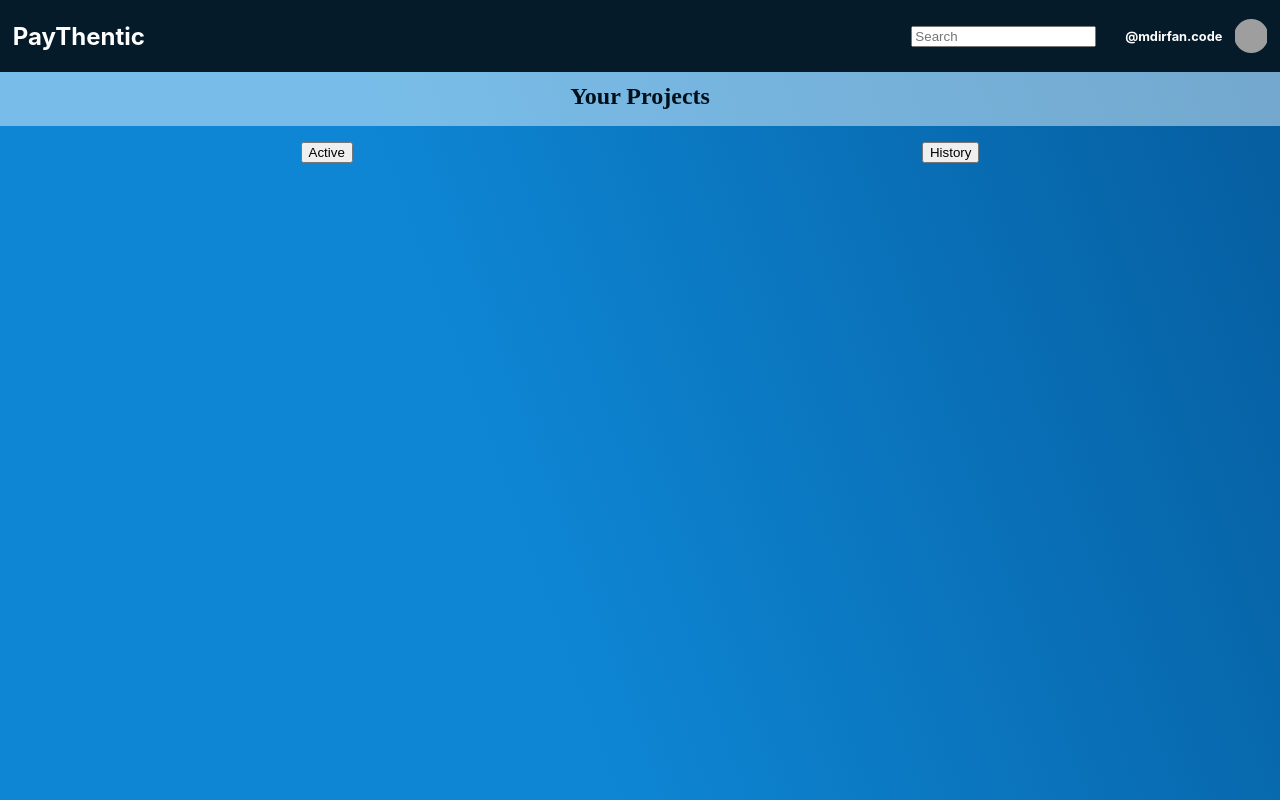
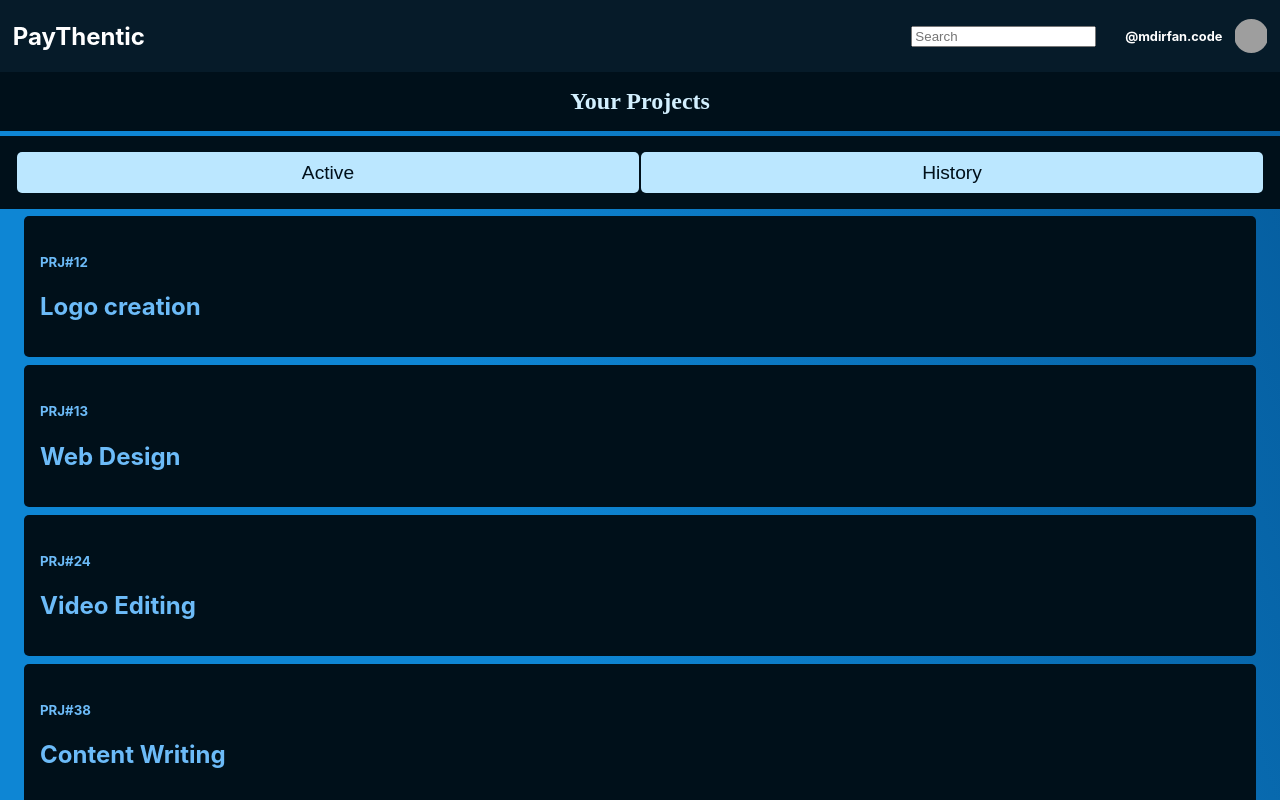
Before and after one commit to mdirfan-code/Paythentic, a React (Create React App) app in the folder paythentic/: page / in a window 1280 px wide. Built offline with nearby package versions, Linux system fonts and the light colour scheme; grey boxes are pictures that could not be loaded; a web font is replaced by a local one.

Commit message:
Created project list with project slabs, added certain styling on it like positioning, color, bg-color, on hover styling and created just simple create project button

```diff
--- a/paythentic/public/index.html
+++ b/paythentic/public/index.html
@@ -31,7 +31,7 @@
       work correctly both with client-side routing and a non-root public URL.
       Learn how to configure a non-root public URL by running `npm run build`.
     -->
-    <title>React App</title>
+    <title>PayThentic</title>
   </head>
   <body>
     <noscript>You need to enable JavaScript to run this app.</noscript>
--- a/paythentic/src/Components/ProjectList.css
+++ b/paythentic/src/Components/ProjectList.css
@@ -4,31 +4,78 @@
     top:0;
     height: 100%;
     width: 100%;
-    overflow: scroll;
     z-index: -1;
-    padding-top: 4.2rem;
+    padding-top: 4.5rem;
 }
 
 .title-your-proj{
     font-family: 'Kaisei HarunoUmi', serif;
-    color: rgb(0, 16, 26);
+    color: #d3f0ff;
 
 
 }
 
 .bg-DshBrd::-webkit-scrollbar {
     display: none;
-  }
-  .proj-btns{
+}
+
+.proj-btns{
+      position: fixed;
       display: flex;
       padding: 1rem;
+      top:8.5rem;
+      left: 0;
+      right: 0;
+      background-color: rgb(0, 16, 26);
       justify-content: space-around;
-  }
-  .title-wrap{
+}
+
+.title-wrap{
       display: flex;
-      position: relative;
-      background-color: #e8f7ff7c;
+      position: fixed;
+      background-color:  rgb(0, 16, 26);
        left: 0;
        right: 0;
       justify-content: center;
-  }
+}
+
+.proj-btn{
+    background-color: #bbe7ff;
+    border: none;
+    border-radius: 5px;
+    width: 49.9%;
+    color: rgb(0, 16, 26);
+    font-size: 1.2rem;
+    font-weight: 500;
+    padding: 0.6rem;
+    -webkit-text-fill-color: rgb(0, 16, 26);
+    cursor: pointer;
+}
+.proj-btn:hover{
+    background-color: rgb(0, 16, 26);
+    color: #bbe7ff;
+    -webkit-text-fill-color: #bbe7ff;
+    border: 1px solid  #bbe7ff ;
+}
+
+.proj-list{
+    z-index: -2;
+    position: relative;
+    top: 7.5rem;
+    padding-bottom: 2rem;
+    list-style-type: none;
+    overflow-x: scroll;
+    margin: 1rem;
+}
+.proj-slab{
+    padding: 1rem;
+
+    color: #6cbbf8;
+    background-color: rgb(0, 16, 26);
+    margin: 0.5rem;
+    border-radius: 5px;
+}
+.proj-slab:hover{
+    background-color: #6cbbf8;
+    color: rgb(0, 16, 26);
+}
--- a/paythentic/src/Components/ProjectList.js
+++ b/paythentic/src/Components/ProjectList.js
@@ -1,11 +1,34 @@
-import React from 'react'
+import React,{useState} from 'react'
 import './ProjectList.css'
 export default function ProjectList() {
+
+
+    const ACTIVE_PROJECT = [{'projNo':12,'projName':'Logo creation'},{'projNo':13,'projName':'Web Design'},{'projNo':24,'projName':'Video Editing'},{'projNo':38,'projName':'Content Writing'},{'projNo':92,'projName':'Web Scraping'},{'projNo':45,'projName':'Building E-commerce Website'},{'projNo':80,'projName':'Business Card Design'},{'projNo':66,'projName':'Enhancing Song "falana dhimkana"'}];
+    const HISTORY_PROJECT = [{'projNo':92,'projName':'Web Scraping'},{'projNo':45,'projName':'Building E-commerce Website'},{'projNo':80,'projName':'Business Card Design'},{'projNo':66,'projName':'Enhancing Song "falana dhimkana"'}];
+
+    const [currentList, setCurrentList] = useState(ACTIVE_PROJECT);
+
+    const setCurrentListHandler = (listToSet) => {
+                setCurrentList(listToSet);
+    }
+
+
+
     return (
         <div className="bg-DshBrd">
             <span className="title-wrap"><h1 className='title-your-proj'>Your Projects</h1></span>
-            <span className="proj-btns"><button className="proj-btn active-proj">Active</button><button className="proj-btn history-proj">History</button></span>
-
+            <span className="proj-btns"><button className="proj-btn active-proj" onClick={()=>setCurrentListHandler(ACTIVE_PROJECT)}>Active</button><button className="proj-btn history-proj" onClick={()=>setCurrentListHandler(HISTORY_PROJECT)}>History</button></span>
+            <div className="proj-list">
+                {
+                  currentList.map(lstItm => (
+                      <div className='proj-slab' key={lstItm.projNo}>
+                          <h5>PRJ#{lstItm.projNo}</h5>
+                          <h2>{lstItm.projName}</h2>
+                      </div>
+                  ))
+                }
+            </div>
+            <button >+ Create Project</button>
         </div>
     )
 }
```
